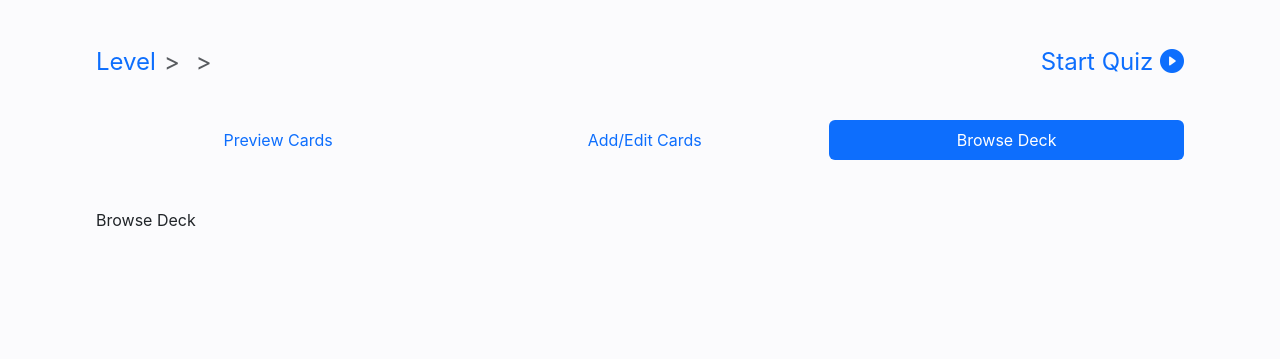
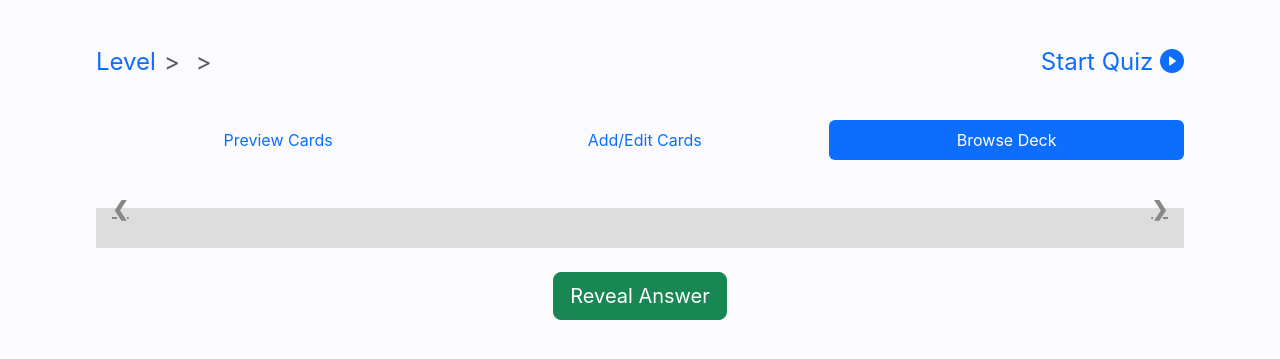
Before and after one commit to Pradhyumnaa/ASPEndterm, a Node project: template views/flashcard.ejs in a window 1280 px wide, after a click on "Browse Deck". Shown: the part 136-495 px from the top of the page. Run offline with Node 20 templates, Linux system fonts and the light colour scheme; the template is opened without the code that fills it, so the values that code supplies are empty; some libraries are stand-ins or nearby versions; some web fonts are replaced.

Commit message:
flashcard.ejs = browse deck tab feature

```diff
--- a/public/stylesheets/styles.css
+++ b/public/stylesheets/styles.css
@@ -2,18 +2,18 @@
 @import url('https://fonts.cdnfonts.com/css/sf-pro-display');
 
 /*Setting The Font of Body to SF Pro Display*/
-body{
+body {
     font-family: 'SF Pro Display', sans-serif;
 }
 
 /*Login Page Background Colour and Font*/
-#loginPageBody{
+#loginPageBody {
     background-color: #FBFBFD;
     font-family: 'SF Pro Display', sans-serif;
 }
 
 /*Login Page Container for Logo, Text and Button*/
-#loginPageBox{
+#loginPageBox {
     background-color: #FFFFFF;
     box-shadow: 4px 4px 20px rgba(0, 0, 0, 0.05);
     border-radius: 5px;
@@ -30,30 +30,30 @@ body{
 }
 
 /*Quizly Logo Image*/
-#quizlyLogoLogin{
+#quizlyLogoLogin {
     width: 5%;
 }
 
 /*Sign In To Quizly Text*/
-#signInPrompt{
+#signInPrompt {
     font-weight: 500;
 }
 
 /*Effortlessly Sign Up Text*/
-#signInInfo{
+#signInInfo {
     margin-left: 15%;
     margin-right: 15%;
     color: #888888;
 }
 
 /*Continue With Google Button Style*/
-#continueWithGoogleButton{
+#continueWithGoogleButton {
     padding-left: 6.5%;
     padding-right: 6.5%;
 }
 
 /*Setting the Margin for Subject Page Body*/
-#subjectBody{
+#subjectBody {
     margin-left: 7.5%;
     margin-right: 7.5%;
     background-color: #FBFBFD;
@@ -61,11 +61,11 @@ body{
 }
 
 /*Introduction for the Subjects Page*/
-#subjectsIntro{
+#subjectsIntro {
     color: #888888;
 }
 
-#subjectButton{
+#subjectButton {
     width: 22.5%;
     padding-top: 5%;
     padding-bottom: 5%;
@@ -74,11 +74,11 @@ body{
 
 /*Breadcrumb Design*/
 
-.breadcrumb-item{
+.breadcrumb-item {
     font-size: 24px;
 }
 
-.breadcrumb-item a{
+.breadcrumb-item a {
     font-size: 24px;
     text-decoration: none;
 }
@@ -92,7 +92,7 @@ body{
 
 /*Collections Page Button Designs*/
 
-#createNewCollectionButton{
+#createNewCollectionButton {
     width: 30%;
     padding-top: 9%;
     padding-bottom: 9%;
@@ -104,18 +104,18 @@ body{
     border-color: #c4c4c4;
 }
 
-#collectionGroup{
+#collectionGroup {
     width: 30%;
 }
 
-#collectionNameButton{
+#collectionNameButton {
     padding-top: 25%;
     padding-bottom: 25%;
     font-size: 22px;
 }
 
 /*Flashcard Page Design*/
-#createNewFlashcardButton{
+#createNewFlashcardButton {
     width: 100%;
     padding-top: 9%;
     padding-bottom: 9%;
@@ -159,3 +159,72 @@ body{
     width: calc(50% - 30px);
     background-color: white;
 }
+
+
+/* Carousel CSS - from https://www.w3schools.com/howto/howto_js_quotes_slideshow.asp */
+/* Slideshow container */
+.slideshow-container {
+    position: relative;
+    background: #f1f1f1f1;
+}
+
+/* Slides */
+.mySlides {
+    display: none;
+    padding: 80px;
+    text-align: center;
+}
+
+/* Next & previous buttons */
+.carousel-prev, .carousel-next {
+    cursor: pointer;
+    position: absolute;
+    top: 50%;
+    width: auto;
+    margin-top: -30px;
+    padding: 16px;
+    color: #888;
+    font-weight: bold;
+    font-size: 20px;
+    border-radius: 0 3px 3px 0;
+    user-select: none;
+}
+
+/* Position the "next button" to the right */
+.carousel-next {
+    position: absolute;
+    right: 0;
+    border-radius: 3px 0 0 3px;
+}
+
+/* On hover, add a black background color with a little bit see-through */
+.carousel-prev:hover, .carousel-next:hover {
+    background-color: rgba(0, 0, 0, 0.8);
+    color: white;
+}
+
+/* The dot/bullet/indicator container */
+.carousel-dot-container {
+    text-align: center;
+    padding: 20px;
+    background: #ddd;
+}
+
+/* The dots/bullets/indicators */
+.carousel-dot {
+    cursor: pointer;
+    height: 15px;
+    width: 15px;
+    margin: 0 2px;
+    background-color: #bbb;
+    border-radius: 50%;
+    display: inline-block;
+    transition: background-color 0.6s ease;
+}
+
+/* Add a background color to the active dot/circle */
+.carousel-active, .carousel-dot:hover {
+    background-color: #717171;
+}
+
+/* End of Carousel CSS */
--- a/views/flashcard.ejs
+++ b/views/flashcard.ejs
@@ -80,6 +80,7 @@
 
 <!-- Tab contents -->
 <div class="tab-content" id="myTabContent">
+
     <!-- Tab view - Preview Cards -->
     <div class="tab-pane fade show active" id="preview-tab-pane" role="tabpanel" aria-labelledby="preview-tab"
          tabindex="0">
@@ -98,9 +99,9 @@
                     </div>
                 </div>
             </div>
-
         <% }) %>
     </div>
+
     <!-- Tab view - Edit Cards -->
     <div class="tab-pane fade" id="edit-tab-pane" role="tabpanel" aria-labelledby="edit-tab" tabindex="0">
         <!-- Collection ID is in a hidden element so it can be used by the save function -->
@@ -143,9 +144,43 @@
             </svg>
             Create New Flashcard</a>
     </div>
+
     <!-- Tab view - Browse Deck -->
-    <div class="tab-pane fade" id="browse-deck-tab-pane" role="tabpanel" aria-labelledby="browse-deck-tab" tabindex="0">
-        Browse Deck
+    <div class="tab-pane fade mb-4" id="browse-deck-tab-pane" role="tabpanel" aria-labelledby="browse-deck-tab"
+         tabindex="0">
+        <!-- Adding carousel to browse flashcards -->
+        <!-- HTML from https://www.w3schools.com/howto/howto_js_quotes_slideshow.asp -->
+        <div class="slideshow-container">
+            <!-- Question/Answer -->
+            <% for (let i = 0; i < flashcards.length; i++) { %>
+                <div class="mySlides">
+                    <p>Card <%= i + 1 %> of <%= flashcards.length %></p>
+                    <div class="flashcard-question"><%- flashcards[i].question %></div>
+                    <div class="flashcard-answer" style="display: none"><%- flashcards[i].answer %></div>
+                </div>
+            <% } %>
+
+            <!-- Next/prev buttons -->
+            <a class="carousel-prev" onclick="plusSlides(-1)">&#10094;</a>
+            <a class="carousel-next" onclick="plusSlides(1)">&#10095;</a>
+        </div>
+
+        <!-- Dots/bullets/indicators -->
+        <div class="carousel-dot-container mb-4">
+            <!-- For loop for button indicators -->
+            <% for (let i = 0; i < flashcards.length; i++) { %>
+                <span class="carousel-dot" onclick="currentSlide(<%= i + 1 %>)"></span>
+            <% } %>
+        </div>
+
+        <!-- Reveal Question/Answer button -->
+        <div class="d-flex justify-content-center">
+            <button type="button" class="btn btn-success btn-lg" id="reveal-answer-button">Reveal Answer</button>
+            <button type="button" style="display: none" class="btn btn-success btn-lg" id="hide-answer-button">Hide
+                Answer
+            </button>
+        </div>
+
     </div>
 </div>
 
@@ -254,6 +289,60 @@
         }).then(() => window.location.reload()); // Refresh page
     });
 
+    // Javascript for carousel slide - Browse Deck tab
+    // Adapted from https://www.w3schools.com/howto/howto_js_quotes_slideshow.asp
+    let slideIndex = 1;
+    showSlides(slideIndex);
+
+    function hideAnswer() {
+        $('.flashcard-answer').hide();
+        $('.flashcard-question').show();
+        $('#hide-answer-button').hide();
+        $('#reveal-answer-button').show();
+    }
+
+    function plusSlides(n) {
+        hideAnswer();
+        showSlides(slideIndex += n);
+    }
+
+    function currentSlide(n) {
+        hideAnswer();
+        showSlides(slideIndex = n);
+    }
+
+    function showSlides(n) {
+        let i;
+        const slides = document.getElementsByClassName("mySlides");
+        const dots = document.getElementsByClassName("carousel-dot");
+        if (n > slides.length) {
+            slideIndex = 1
+        }
+        if (n < 1) {
+            slideIndex = slides.length
+        }
+        for (i = 0; i < slides.length; i++) {
+            slides[i].style.display = "none";
+        }
+        for (i = 0; i < dots.length; i++) {
+            dots[i].className = dots[i].className.replace(" carousel-active", "");
+        }
+        slides[slideIndex - 1].style.display = "block";
+        dots[slideIndex - 1].className += " carousel-active";
+    }
+
+    // End of Javascript for Carousel
+
+    // Function for reveal question/answer button
+    $(document).on("click", "#reveal-answer-button", function () {
+        $('.flashcard-answer').show();
+        $('.flashcard-question').hide();
+        $('#hide-answer-button').show();
+        $('#reveal-answer-button').hide();
+    });
+    $(document).on("click", "#hide-answer-button", function () {
+        hideAnswer();
+    });
 </script>
 
 </body>
```
Lines whose indentation alone changed are shown as unchanged.
